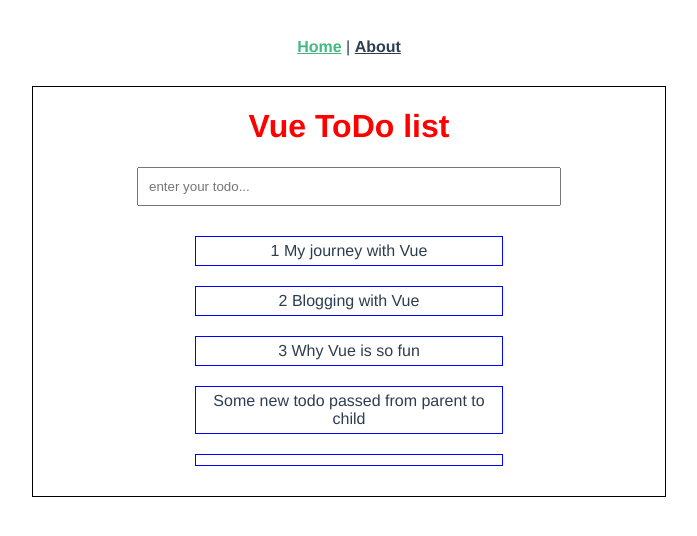
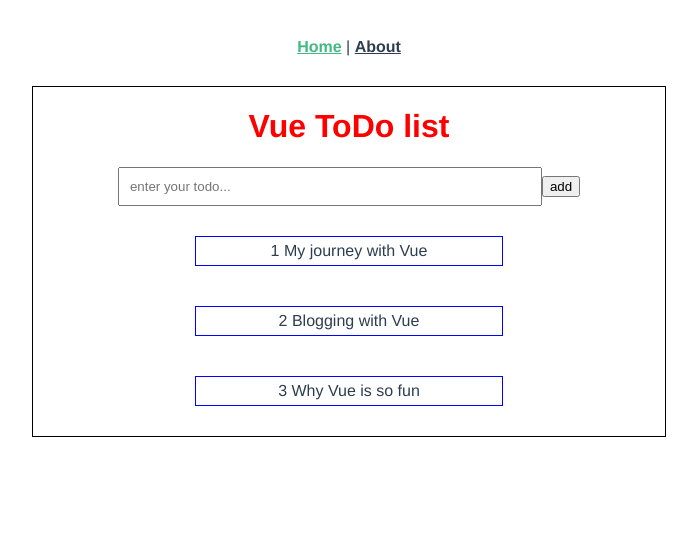
Before and after one commit to KulchytskyiOleh/Vue-practice, a Vue app in the folder practice/: page / in a window 1280 px wide. Shown: the top 536 px of the page, without its empty margins (291-988 px from the left). Built offline with nearby package versions, Linux system fonts and the light colour scheme.

Commit message:
add todo

```diff
--- a/practice/src/components/ToDoItem.vue
+++ b/practice/src/components/ToDoItem.vue
@@ -1,8 +1,6 @@
 <template>
   <div class="Item">
-    <p v-for="post in posts" :key="post.id">{{ post.id }} {{ post.title }}</p>
-    <p>{{ test1 }}</p>
-    <p>{{ test3 }}</p>
+    <p>{{ todo.id }} {{ todo.title }}</p>
   </div>
 </template>
 
@@ -12,15 +10,11 @@
   props: {
     test1: String,
     test2: String,
-    test3: String,
+    todo: Object,
   },
   data() {
     return {
-      posts: [
-        { id: 1, title: "My journey with Vue" },
-        { id: 2, title: "Blogging with Vue" },
-        { id: 3, title: "Why Vue is so fun" },
-      ],
+
     };
   },
 };
--- a/practice/src/views/Home.vue
+++ b/practice/src/views/Home.vue
@@ -1,8 +1,14 @@
 <template>
   <div class="home">
     <ToDoList msg="Vue ToDo list" />
-    <input type="text" class="todoInput" :placeholder="test" v-model="test3" />
-    <ToDoItem :test1="test1" :msg1="msg1" />
+    <input
+      type="text"
+      class="todoInput"
+      :placeholder="test"
+      v-model="inputValue"
+    />
+    <button v-on:click="addTodo">add</button>
+    <ToDoItem v-for="todo in todos" :key="todo.id" :todo="todo" />
   </div>
 </template>
 
@@ -10,14 +16,25 @@
 import ToDoList from "@/components/ToDoList.vue";
 import ToDoItem from "@/components/ToDoItem.vue";
 export default {
+  name: "Home",
   data() {
     return {
+      inputValue: "",
       test: "enter your todo...",
       test1: "Some new todo passed from parent to child",
-      test3: "",
+      todos: [
+        { id: 1, title: "My journey with Vue" },
+        { id: 2, title: "Blogging with Vue" },
+        { id: 3, title: "Why Vue is so fun" },
+      ],
     };
   },
-  name: "Home",
+  methods: {
+    addTodo() {
+      this.todos.push({ id: this.todos.length + 1, title: this.inputValue });
+      this.inputValue = "";
+    },
+  },
   components: {
     ToDoList,
     ToDoItem,
```
